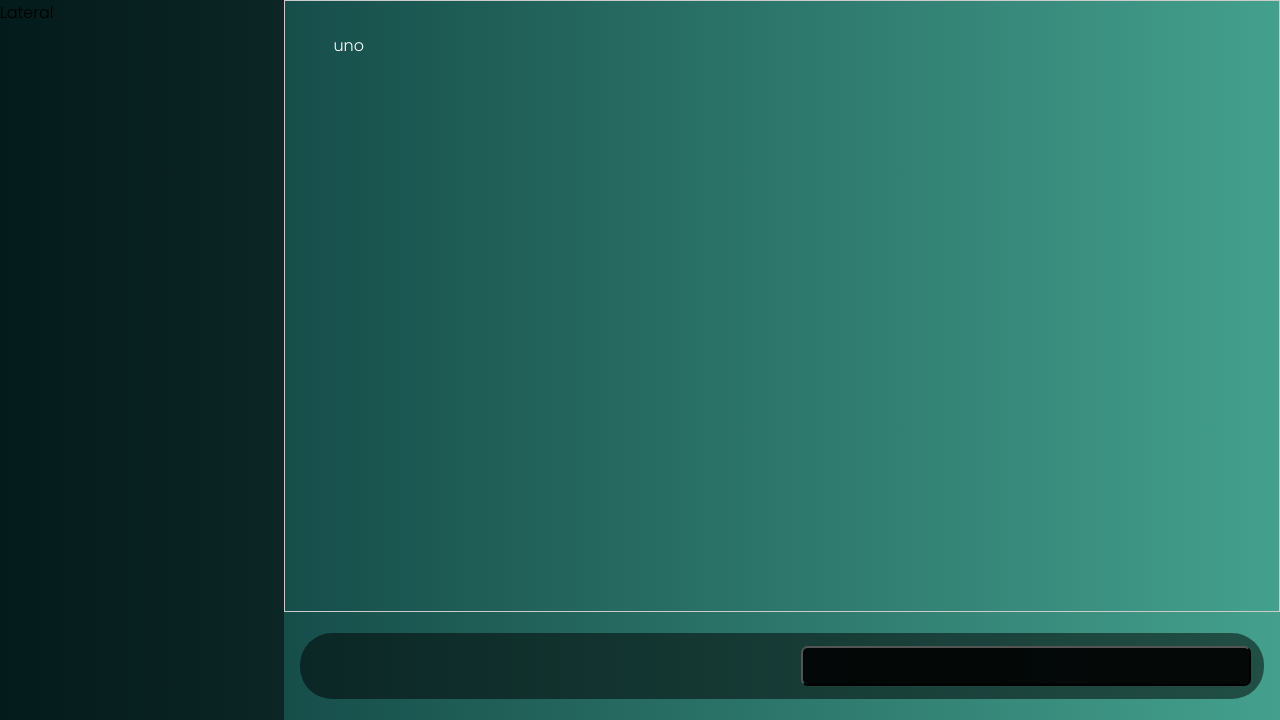
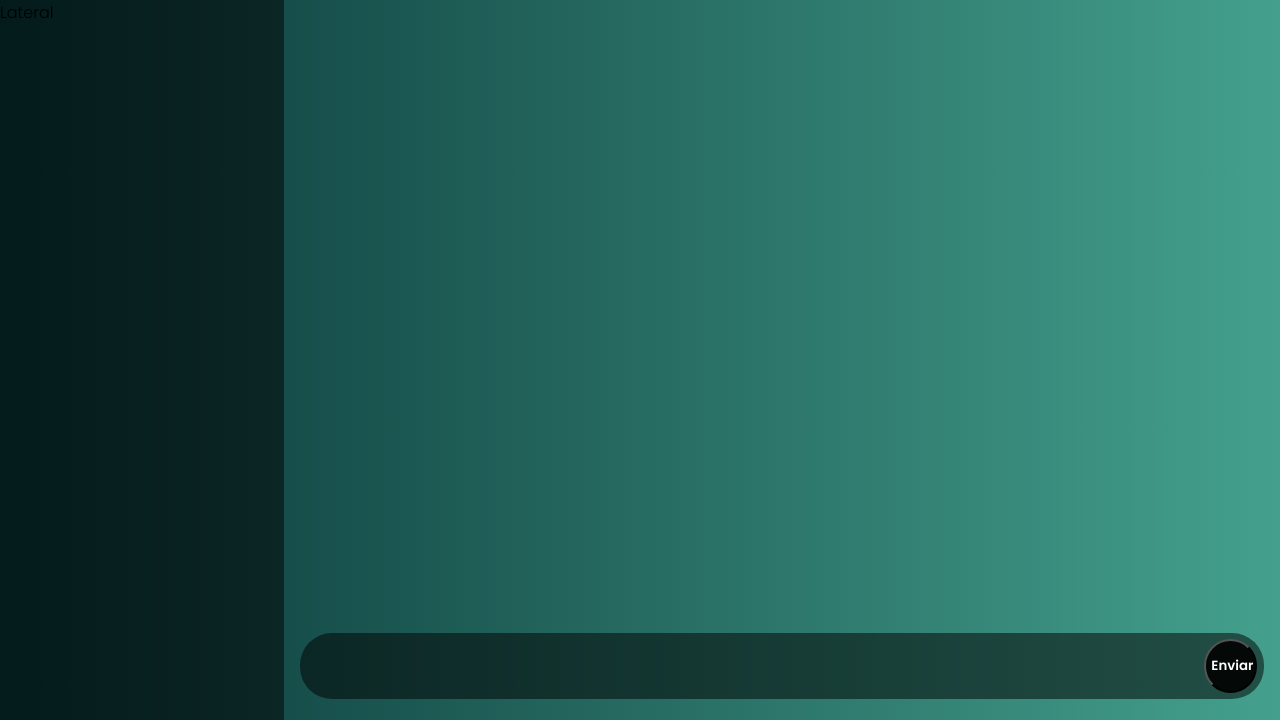
Before and after one commit to ToniMCano/ReminderGPT, a Django app: page /chat/ in a window 1280 px wide. Shown: the part 80-800 px from the top of the page. Run offline with Django 5.2, Linux system fonts and the light colour scheme.

Commit message:
Cambios Interfaz

```diff
--- a/reminder_gpt/chat/static/chat/css/chat.css
+++ b/reminder_gpt/chat/static/chat/css/chat.css
@@ -28,15 +28,16 @@
 
 
 button{
-  width: 100%;
+  width: 4em;
   justify-content: center;
-  border-radius: 0.5em;
-  height: 3em;
+  border-radius: 2em;
+  height: 4em;
   align-items: center;
   background: rgba(0, 0, 0, 0.877);
   color: white;
   font-weight: 600;
-  margin: 1em;
+  margin: 0.5em;
+  padding: 0.4em;
 }
 
 
@@ -168,6 +169,25 @@
 
 
 #chat-box{
-  border: 1px solid #ccc;
-  overflow-y: scroll;
+  overflow-y: auto;
+  display: flex;
+  flex-direction: column;
 }
+
+#chat-box > div{
+  display: flex;
+  width: 100%;
+  margin: 0.5em 2em;
+  border-radius: 1em;
+  padding: 1em;
+}
+
+
+
+.user{
+  background: rgba(0, 0, 0, 0.699);
+}
+
+.bot{
+  background: rgba(0, 0, 0, 0.342);
+}
--- a/reminder_gpt/chat/templates/chat/chat.html
+++ b/reminder_gpt/chat/templates/chat/chat.html
@@ -44,12 +44,12 @@
         </aside>
         <main>
             <div id="chat-box">
-                uno
+
             </div>
             <div>
                 <form id="chat-form">
                     <textarea name="" id="message-input" name="message" required></textarea>
-                    <button type="submit" value = "Enviar">
+                    <button type="submit" value = "Enviar">Enviar</button>
                 </form>
                 <script>
                   // Se ejecuta cuando el formulario se envía
@@ -60,7 +60,7 @@
 
                       const chatBox = $('#chat-box');
 
-                      chatBox.append('<p>' + message +  '</p>');
+                      chatBox.append('<div class = "user">' + message +  '</div>');
                       chatBox.scrollTop(chatBox[0].scrollHeight);
 
                       $.ajax({
@@ -73,8 +73,7 @@
                           success: function(response) {
                               // Selecciona el contenedor de mensajes
                               // Añade el nuevo mensaje al final del contenedor
-                              chatBox.append(
-                                '<p>' + response.message + '</p>');
+                              chatBox.append('<div class = "bot">' + response.message + '</div>');
                               // Desplaza el contenedor de mensajes al final para que el nuevo mensaje sea visible
                               chatBox.scrollTop(chatBox[0].scrollHeight);
                               // Limpia el campo de entrada de mensaje
--- a/reminder_gpt/chat/urls.py
+++ b/reminder_gpt/chat/urls.py
@@ -1,7 +1,9 @@
 from django.urls import path , include
 from . import views
+from chatgpt import views_copy
 
 urlpatterns = [
   path("" , views.chat , name = 'chat'),
-  path("sended/" , views.send_message , name = 'send_message')
+  path("sended/" , views.send_message , name = 'send_message'),
+  path("test2/" , views_copy.test_openai , name = 'test'),
 ]
--- a/reminder_gpt/chatgpt/views_copy.py
+++ b/reminder_gpt/chatgpt/views_copy.py
@@ -38,9 +38,11 @@
     )
 
     answer = chat_completion.choices[0].message.content
-    print(chat_completion.choices[0])
+
+    print(str(answer))
 
     return answer
+
 
 
 def test_openai(query= "Creación del registro de usuarios en el  proyecto web de la universidad"):
```
